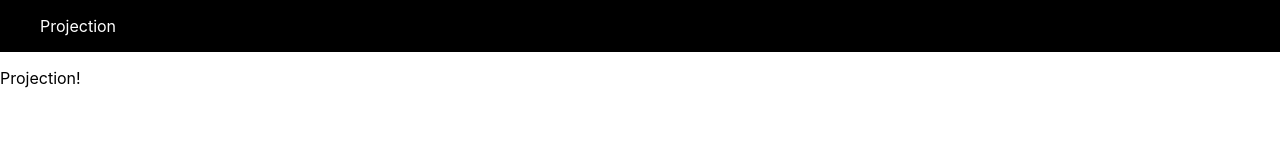
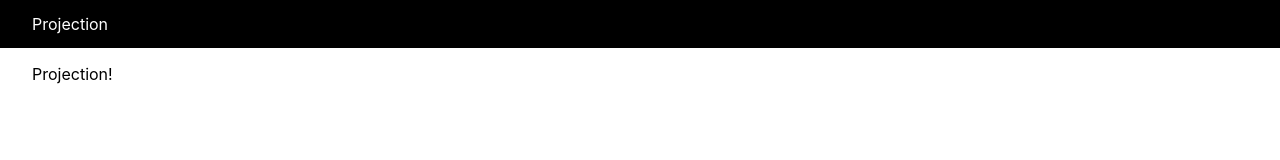
Before and after one commit to EdgeJay/investment-plan-projection-app, a React (Create React App) app in the folder packages/client/: page /projection in a window 1280 px wide. Shown: the top 160 px of the page. Built offline with nearby package versions, Linux system fonts and the light colour scheme.

Commit message:
setup page layouts

```diff
--- /dev/null
+++ b/packages/client/src/components/Body.ts
@@ -0,0 +1,10 @@
+import styled from 'styled-components';
+
+const Body = styled.div`
+  padding: 1rem 2rem;
+  height: calc(100vh - 5rem);
+  overflow-x: hidden;
+  overflow-y: auto;
+`;
+
+export default Body;
--- a/packages/client/src/components/Header.tsx
+++ b/packages/client/src/components/Header.tsx
@@ -5,12 +5,14 @@ import styled from 'styled-components';
 const StyledHeader = styled.header`
   display: flex;
   flex-flow: row nowrap;
-  padding: 0 2rem;
+  padding: 0 1.5rem;
   background-color: #000;
+  font-size: 1rem;
   color: #fff;
 
   a {
     color: #fff;
+    line-height: 1;
     padding: 1rem 0.5rem;
     text-decoration: none;
     transition: background 0.2s ease;
--- a/packages/client/src/components/Loader.tsx
+++ b/packages/client/src/components/Loader.tsx
@@ -1,5 +1,27 @@
-import React, { ReactElement } from 'react';
+import React, { FunctionComponent } from 'react';
+import styled from 'styled-components';
+import Body from './Body';
 
-const Loader = (): ReactElement => <p>{'Loading'}</p>;
+const Container = styled.div`
+  display: flex;
+  flex-flow: column nowrap;
+  justify-content: center;
+  align-items: center;
+  width: 100%;
+  height: 100%;
+  background-color: #fff;
+
+  p {
+    text-align: center;
+  }
+`;
+
+const Loader: FunctionComponent = () => (
+  <Body>
+    <Container>
+      <p>{'Loading'}</p>
+    </Container>
+  </Body>
+);
 
 export default Loader;
--- a/packages/client/src/pages/Projection.tsx
+++ b/packages/client/src/pages/Projection.tsx
@@ -1,5 +1,12 @@
-import React, { ReactElement } from 'react';
+import React, { FunctionComponent } from 'react';
+import Body from '../components/Body';
 
-const Projection = (): ReactElement => <p>{'Projection!'}</p>;
+const Projection: FunctionComponent = () => {
+  return (
+    <Body>
+      <span>Projection!</span>
+    </Body>
+  );
+};
 
 export default Projection;
```
